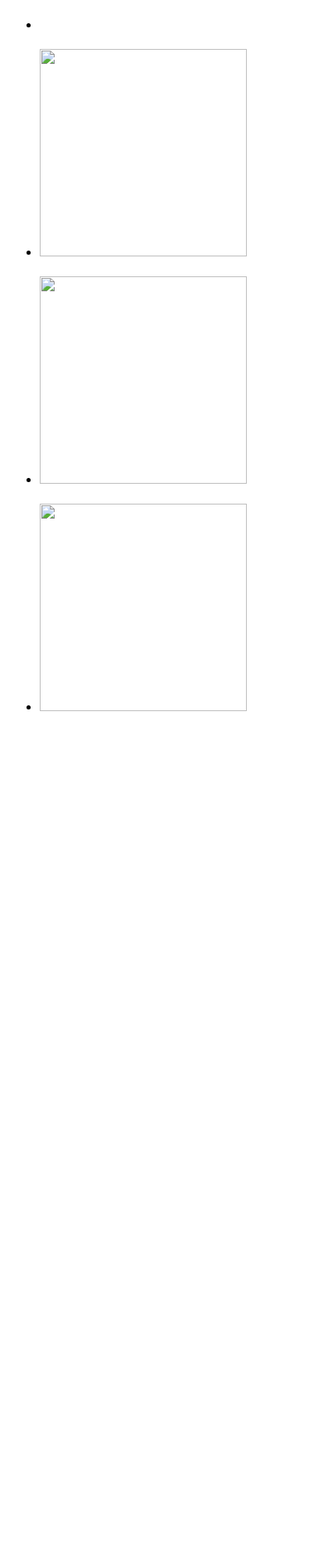
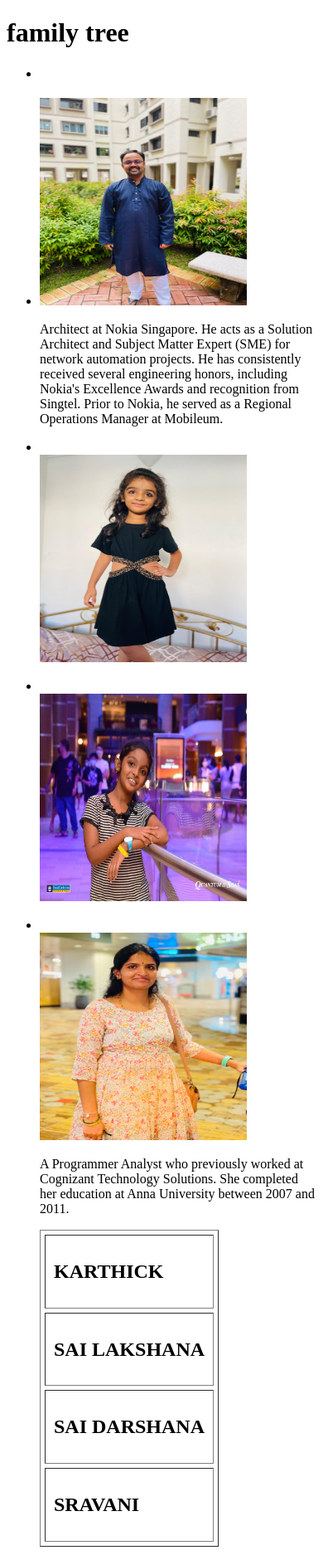
Before and after one commit to sailakshanak/family-tree, a plain HTML site: page index.html in a window 390 px wide. Shown: the whole page at 83% size. Before the commit the page ends 877 px from the top, so only its background shows below. Drawn offline with Linux system fonts and the light colour scheme.

Commit message:
Update index.html

```diff
--- a/index.html
+++ b/index.html
@@ -9,12 +9,13 @@
     </style>
   </head>
   <body>
+
    <header>
-     <h1></h1>
+     <h1>family tree</h1>
      <nav>
        <ul>
 
-       <li
+       <li></li>
        </ul>
      </nav>
    </header>
@@ -25,24 +26,41 @@
        <section class="wrap">
         <p class="content"></p>
        </section>
-       <section class="places">
-       <h1></h1>
+       <section class="family tree">
+
          <ul>
            <li>
-             <h2></h2>
-             <img src="" height="250" width="250">
+             <table border="1" cellpadding="10" cellspacing="5">
+             <tr>
+               <th><h2>KARTHICK</h2></th>
+               <img src="karthick.jpeg" height="250" width="250">
+             <p>Architect at Nokia Singapore. He acts as a Solution Architect and Subject Matter Expert (SME) for network
+               automation projects. He has consistently received several engineering honors, including Nokia's
+               Excellence Awards and recognition from Singtel. Prior to Nokia, he served as a Regional Operations Manager at Mobileum.
+               </tr>
+             </p>
+           </li>
+           <li>
+             <tr>
+        <th><h2>SAI LAKSHANA</h2></th>
+             <img src="sai lakshana.jpeg" height="250" width="250">
              <p></p>
            </li>
+         </tr>
            <li>
-             <h2></h2>
-             <img src="mbs.webp" height="250" width="250">
-             <p></p>
-           </li>
-           <li>
-             <h2></h2>
-             <img src="images.jpeg" height="250" width="250">
+            <th><h2>SAI DARSHANA</h2></th>
+           <img src="sai darshana.jpeg" height="250" width="250">
              <p>
             </p>
+           </li>
+            <li>
+              <tr>
+             <th><h2>SRAVANI</h2></th>
+             <img src="sravani.jpeg" height="250" width="250">
+             <p>A Programmer Analyst who previously worked at Cognizant Technology Solutions.
+               She completed her education at Anna University between 2007 and 2011.
+              </tr>
+             </p>
            </li>
          </ul>
        </section>
```
